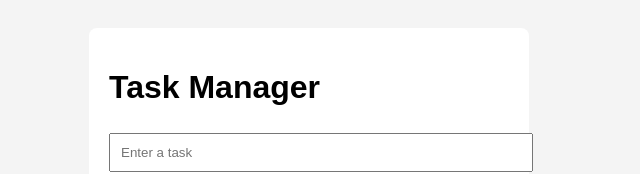
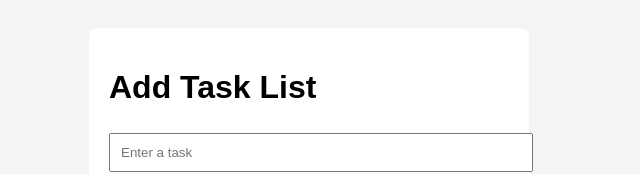
Before and after one commit to lakshitha200/MyProject-test, a plain HTML site: page index.html in a window 1280 px wide. Shown: the top 174 px of the page, without its empty margins (331-971 px from the left). Drawn offline with Linux system fonts and the light colour scheme.

Commit message:
Added a task list header to the index.html

```diff
--- a/index.html
+++ b/index.html
@@ -8,7 +8,7 @@
 </head>
 <body>
   <div class="container">
-    <h1>Task Manager</h1>
+    <h1>Add Task List</h1>
     <input type="text" id="taskInput" placeholder="Enter a task" />
     <button onclick="addTask()">Add Task</button>
     <ul id="taskList"></ul>
```
